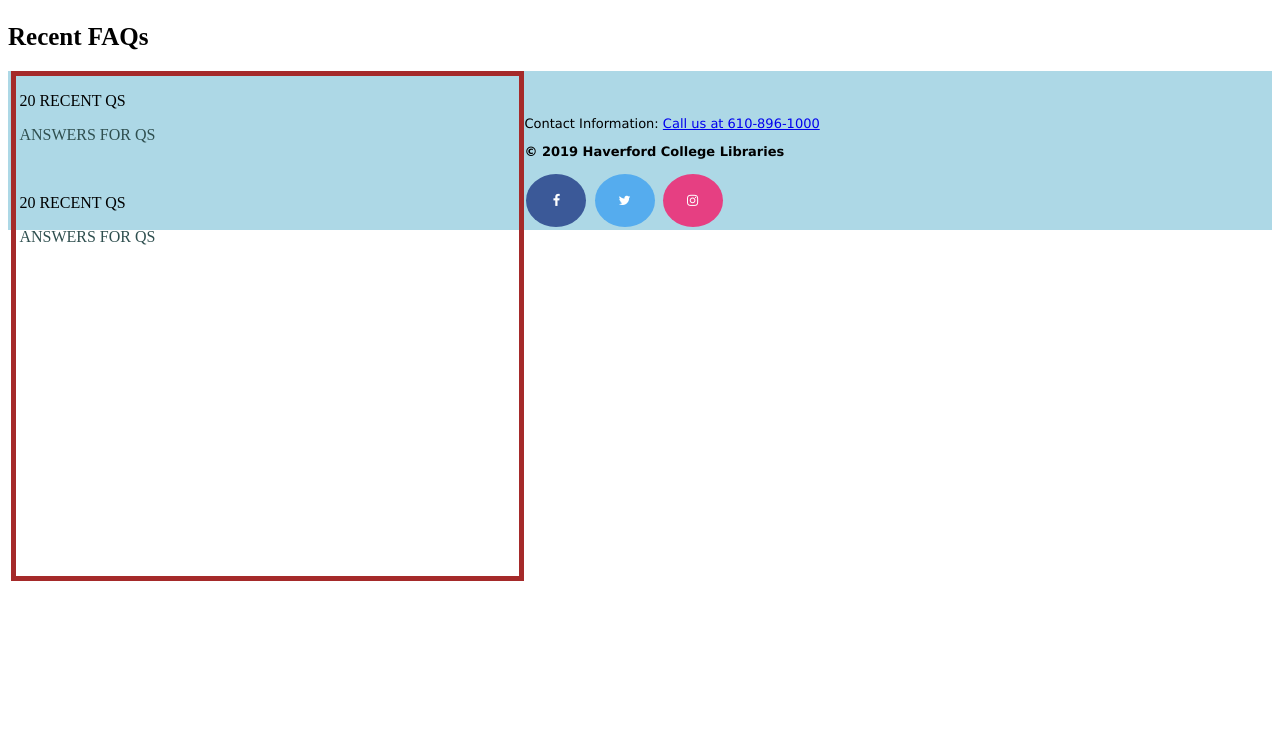
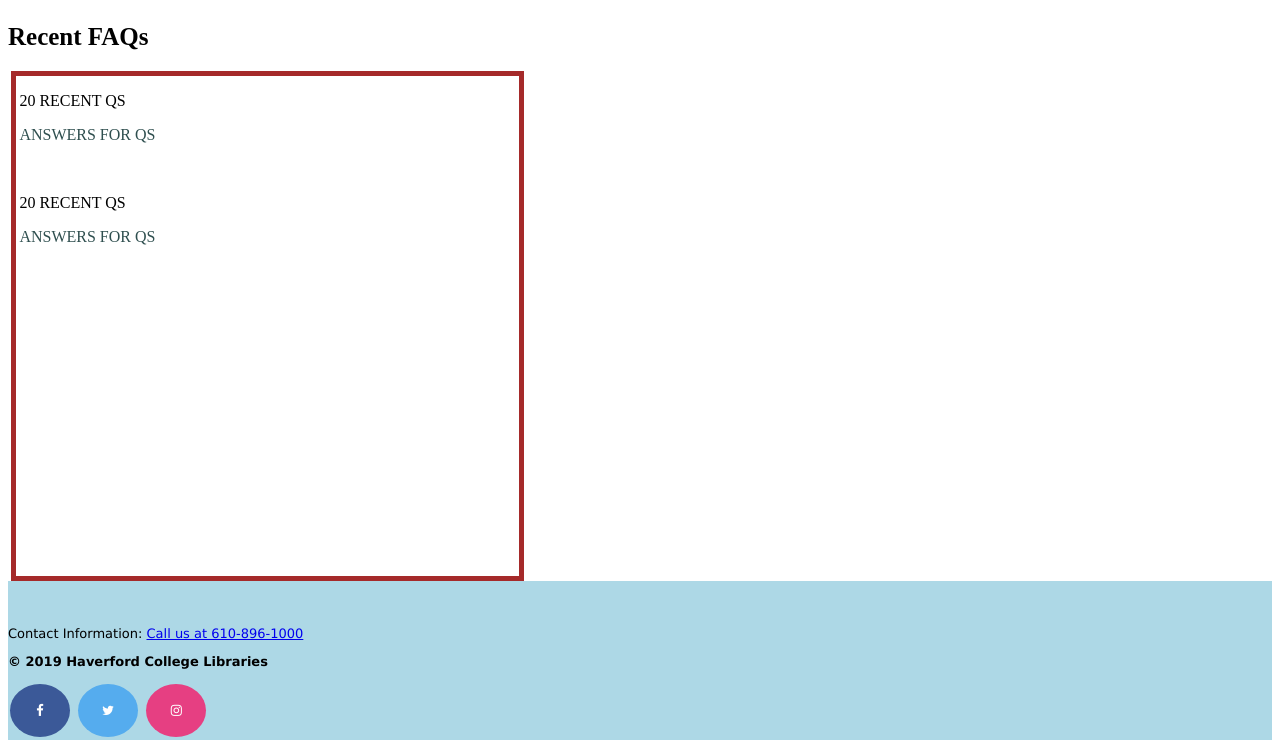
Before and after one commit to HCDigitalScholarship/liason_lair, a Django app: template newapp/templates/index.html in a window 1280 px wide. Shown: the part 1606-2354 px from the top of the page. Before the commit the page ends 2187 px from the top, so only its background shows below. Run offline with Django 3.2, Linux system fonts and the light colour scheme; the template is opened without the code that fills it, so the values that code supplies are empty.

Commit message:
fixed css

```diff
--- a/newapp/static/base.css
+++ b/newapp/static/base.css
@@ -26,13 +26,13 @@ nav li a {
 nav li a:hover {
     background-color: #111;
 }
-.recent aside {
+ aside {
     padding-left: 0.2rem;
     margin-left: 0.2rem;
-    float: left;
+    /*float: left;*/
     font-style: optima;
-  width: 500px;
-  height: 500px;
+   width: 500px;
+   height: 500px;
   /*overflow: scroll;*/
    border: 5px solid brown;
 }
@@ -77,6 +77,7 @@ footer {
     background: #add8e6;
     font-family: "Fjalla One", Verdana, Geneva, sans-serif;
     font-size: 13px;
+    position: relative;
     /*text-transform: uppercase;*/
     /*text-align:center;*/
     /* you probably need to add some extra styles here */
```
